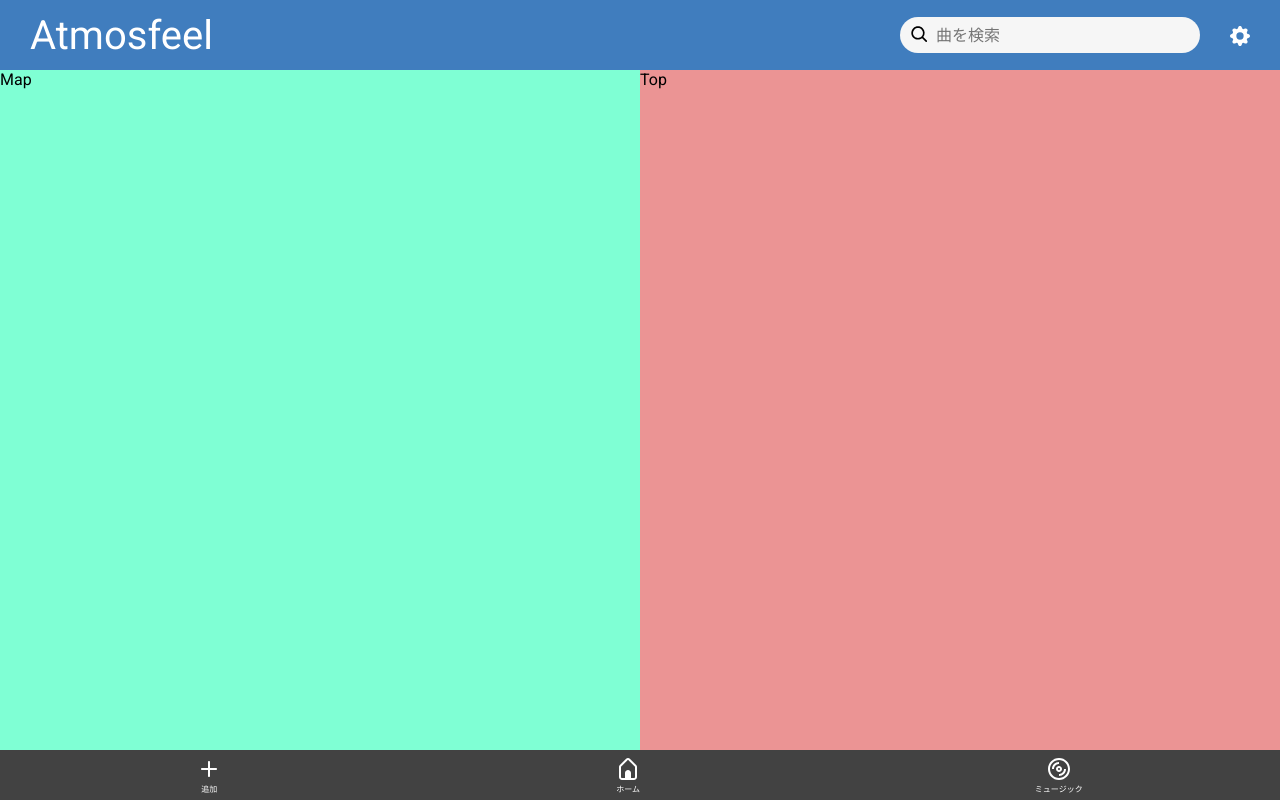
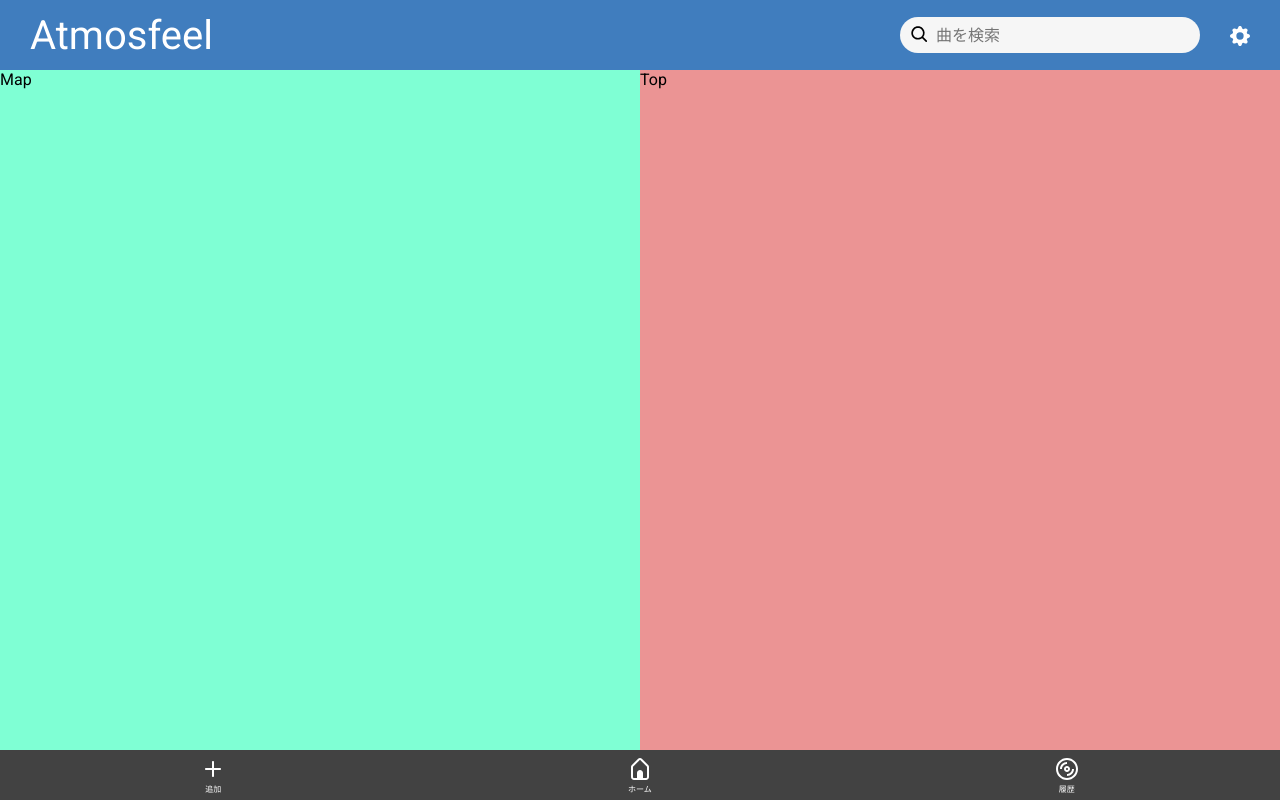
Before and after one commit to kc3hack/2024_A, a React (Vite) app in the folder frontend/: page / in a window 1280 px wide. Built offline with nearby package versions, Linux system fonts and the light colour scheme.

Commit message:
Fix name

```diff
--- a/frontend/components/BottomMenu.tsx
+++ b/frontend/components/BottomMenu.tsx
@@ -22,7 +22,7 @@ const BottomMenu = () => {
         <div className="music">
           <img src="/disc.svg" alt="" className="music-button" />
           <br />
-          <span>ミュージック</span>
+          <span>履歴</span>
         </div>
       </div>
     </div>
--- a/frontend/components/Map.tsx
+++ b/frontend/components/Map.tsx
@@ -2,11 +2,7 @@ import React from "react";
 import "../styles/Map.css";
 
 const Map = () => {
-  return (
-    <div className="map">
-      <p>Map</p>
-    </div>
-  );
+  return <div className="map">Map</div>;
 };
 
 export default Map;
```
